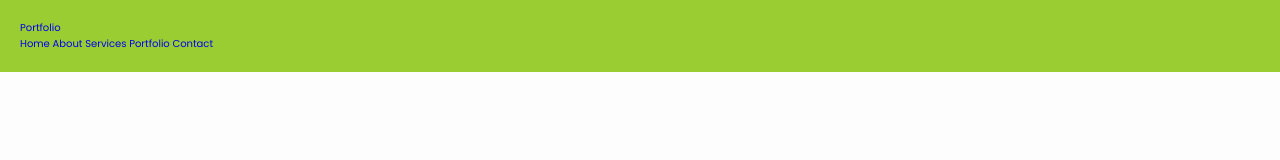
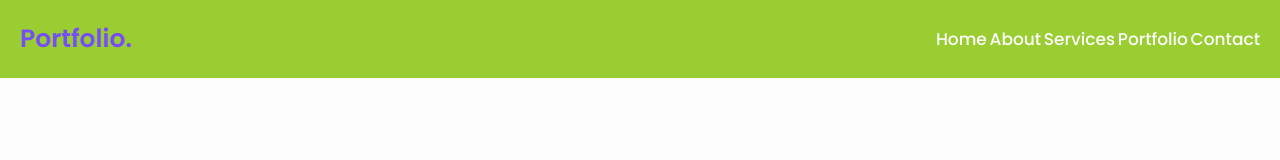
Before and after one commit to AnF1ldzZ/Project_PortfolioWebsite, a plain HTML site: page index.html in a window 1280 px wide. Drawn offline with nearby package versions, Linux system fonts and the light colour scheme.

Commit message:
Edit |  style and html

```diff
--- a/css/style.css
+++ b/css/style.css
@@ -35,4 +35,21 @@ body {
     width: 100%;
     padding: 2rem;
     background: yellowgreen;
+    display: flex;
+    align-items: center;
+    z-index: 100;
 }
+
+.logo {
+    font-size: 2.5rem;
+    color: var(--main-color);
+    font-weight: 600;
+    cursor: default;
+    margin-right: auto;
+}
+
+.navbar a {
+    font-size: 1.7rem;
+    color: var(--white-color);
+    font-weight: 500;
+}
--- a/index.html
+++ b/index.html
@@ -21,7 +21,7 @@
 
     <!-- header design -->
     <header class="header">
-        <a href="#" class="logo">Portfolio</a>
+        <a href="#" class="logo">Portfolio.</a>
 
         <nav class="navbar">
             <a href="#home">Home</a>
```
